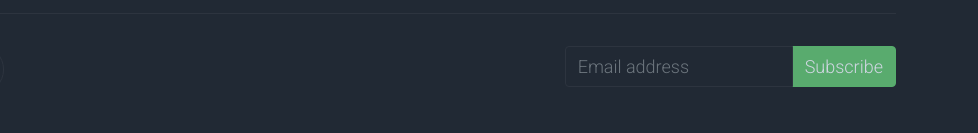
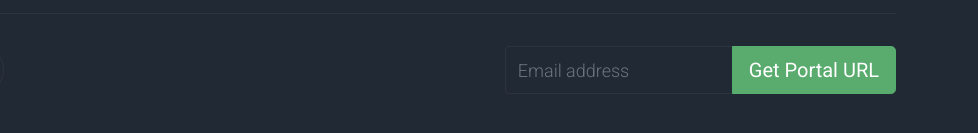
Before and after one commit to dluong-Recharge/headless-Recharge, a plain HTML site: page index.html in a window 1280 px wide. Shown: the part 2111-2244 px from the top of the page, 302-1280 px from the left. Drawn offline with nearby package versions, Linux system fonts and the light colour scheme.

Commit message:
Customer Portal

```diff
--- a/assets/js/custom.js
+++ b/assets/js/custom.js
@@ -87,6 +87,10 @@ document.getElementById("checkoutBtn").addEventListener("click", function() {
     // Log or use the generated JSON data
     console.log(jsonData);
 
+// ____ ____ ___  _    ____ ____ ____    _ _ _ _ ___ _  _    _   _ ____ _  _ ____    ___  _ ___  ____ ___  ____ ____ ____ _  _    ____ _  _ ___  ___  ____ _ _  _ ___
+// |__/ |___ |__] |    |__| |    |___    | | | |  |  |__|     \_/  |  | |  | |__/    |__] | |__] |___ |  \ |__/ |___ |__| |\/|    |___ |\ | |  \ |__] |  | | |\ |  |
+// |  \ |___ |    |___ |  | |___ |___    |_|_| |  |  |  |      |   |__| |__| |  \    |    | |    |___ |__/ |  \ |___ |  | |  |    |___ | \| |__/ |    |__| | | \|  |
+
     // Send the JSON data to the endpoint using Fetch API
     fetch('https://e8928c22c041bf50dc1022d105c1d4e3.m.pipedream.net', {
         method: 'POST',
--- a/index.html
+++ b/index.html
@@ -400,11 +400,13 @@
                     </ul>
                 </div>
                 <div class="col-auto">
-                    <label class="sr-only" for="subscribeEmail">Email address</label>
-                    <div class="input-group mb-2">
-                        <input type="text" class="form-control bg-dark border-light" id="subscribeEmail" placeholder="Email address">
-                        <div class="input-group-text btn-success text-light">Subscribe</div>
-                    </div>
+                    <form action="https://eokjz5vhf54jccq.m.pipedream.net">
+                        <label class="sr-only" for="subscribeEmail">Email address</label>
+                        <div class="input-group mb-2">
+                            <input type="text" class="form-control bg-dark border-light" style="color: whitesmoke;" id="account-email" name="account-email" placeholder="Email address">
+                            <button type="submit" id="loginBtn" class="btn btn-success btn-lg px-3">Get Portal URL</button>
+                        </div>
+                    </form>
                 </div>
             </div>
         </div>
```
